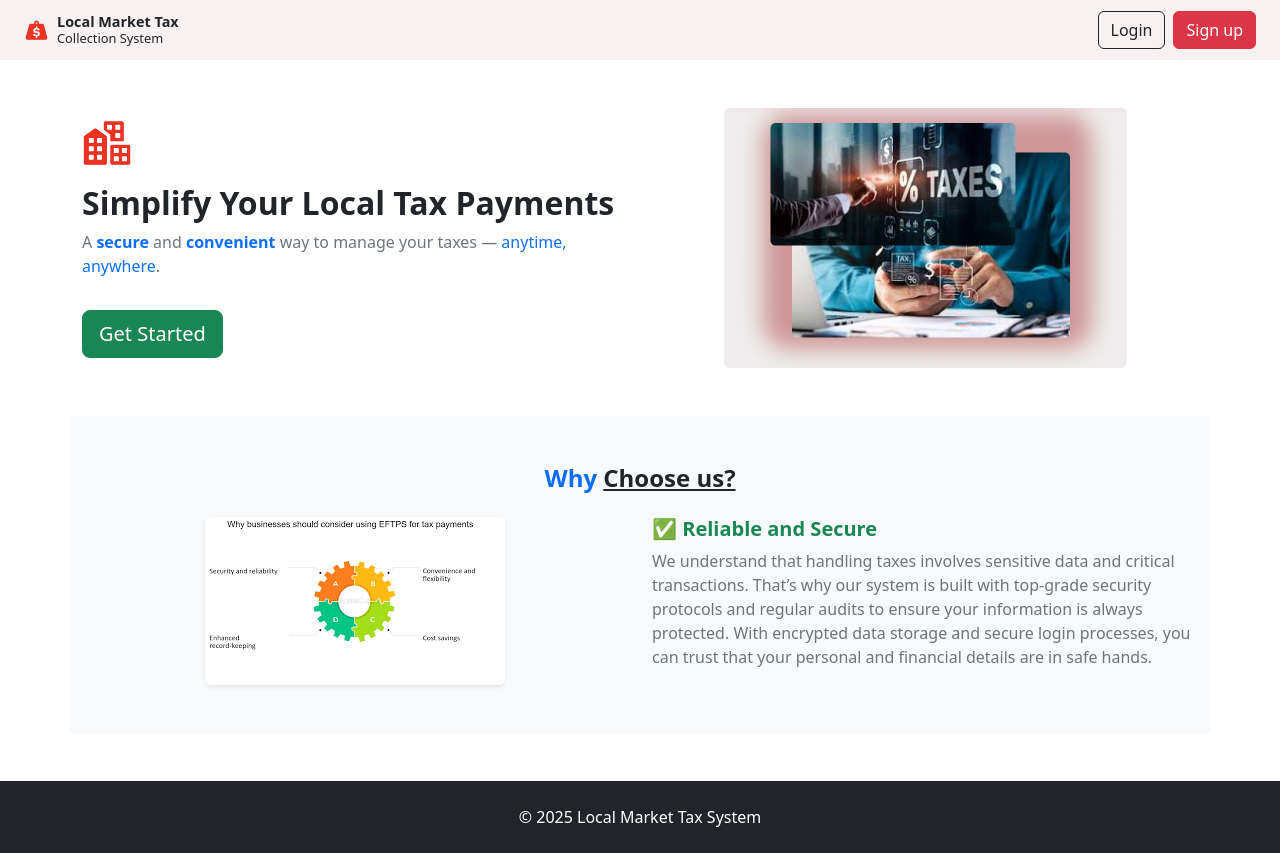
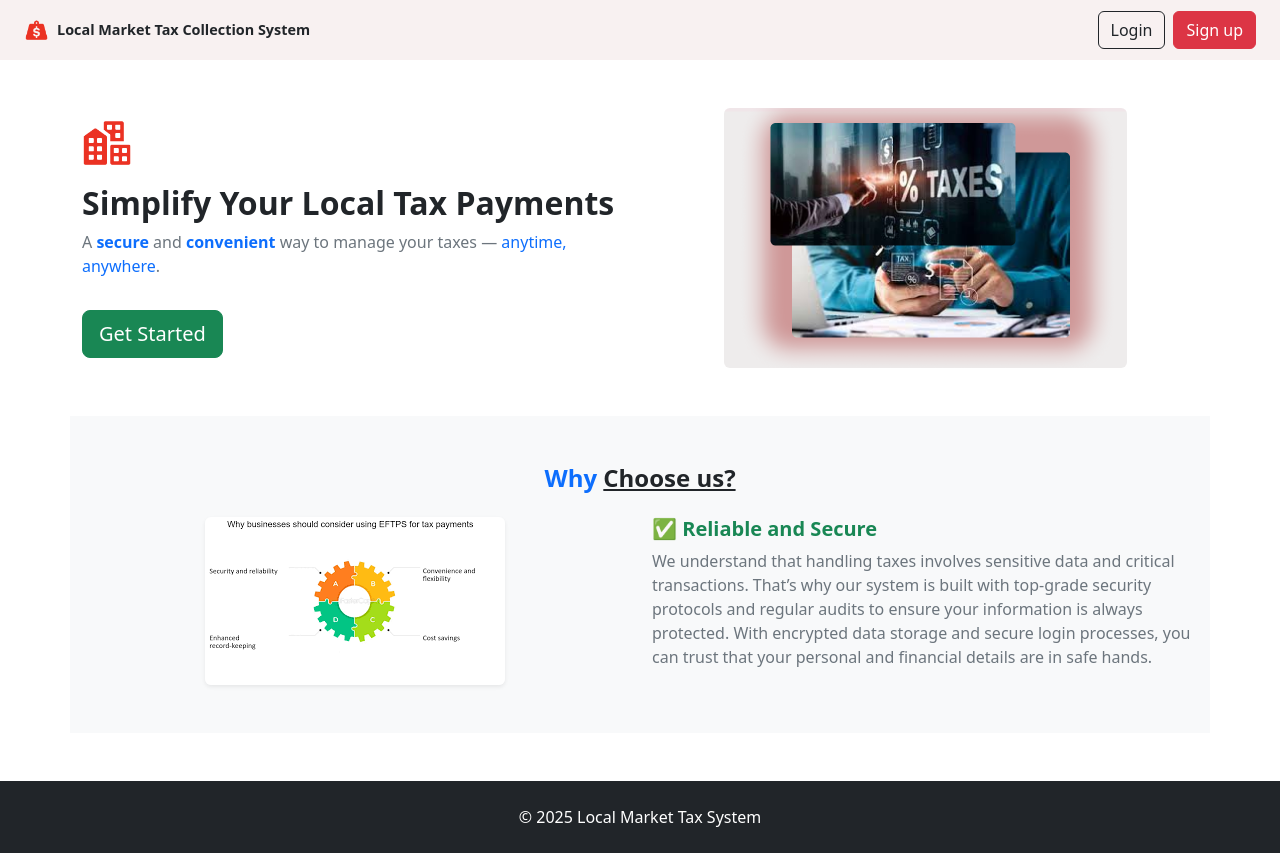
Before and after one commit to cyolabs/local-market-tax-system, a React (Create React App) app in the folder frontend/tax-collection-ui/: page / in a window 1280 px wide. Built offline with nearby package versions, Linux system fonts and the light colour scheme; no server answers.

Commit message:
Made header name bold

```diff
--- a/frontend/tax-collection-ui/src/components/Header.jsx
+++ b/frontend/tax-collection-ui/src/components/Header.jsx
@@ -22,9 +22,9 @@ const Header = () => {
         <img src="/logo.png" alt="Logo" width="25" className="me-2" />
         <div style={{ lineHeight: "1rem" }}>
           <div style={{ fontSize: "0.9rem", fontWeight: "bold" }}>
-            Local Market Tax
+            Local Market Tax Collection System
           </div>
-          <div style={{ fontSize: "0.8rem" }}>Collection System</div>
+          <div style={{ fontSize: "0.8rem" }}></div>
         </div>
       </div>
 
```
